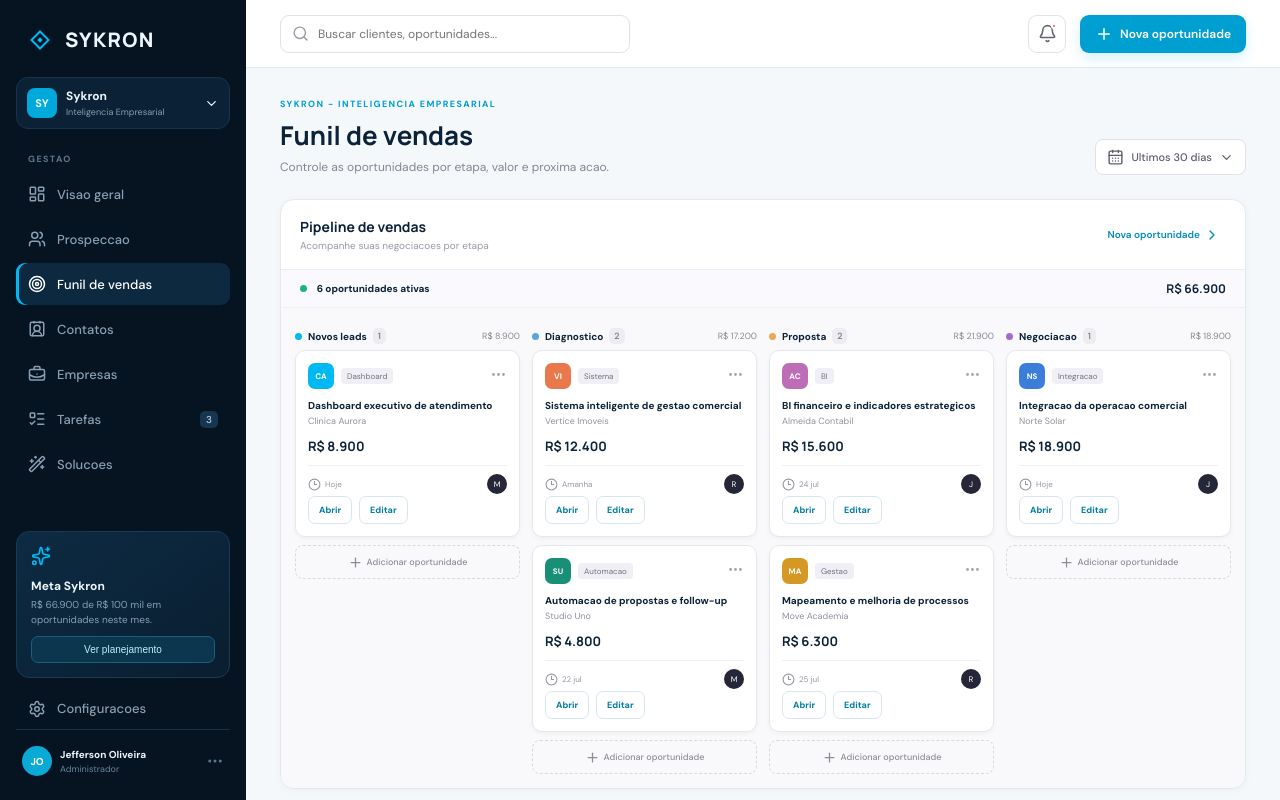
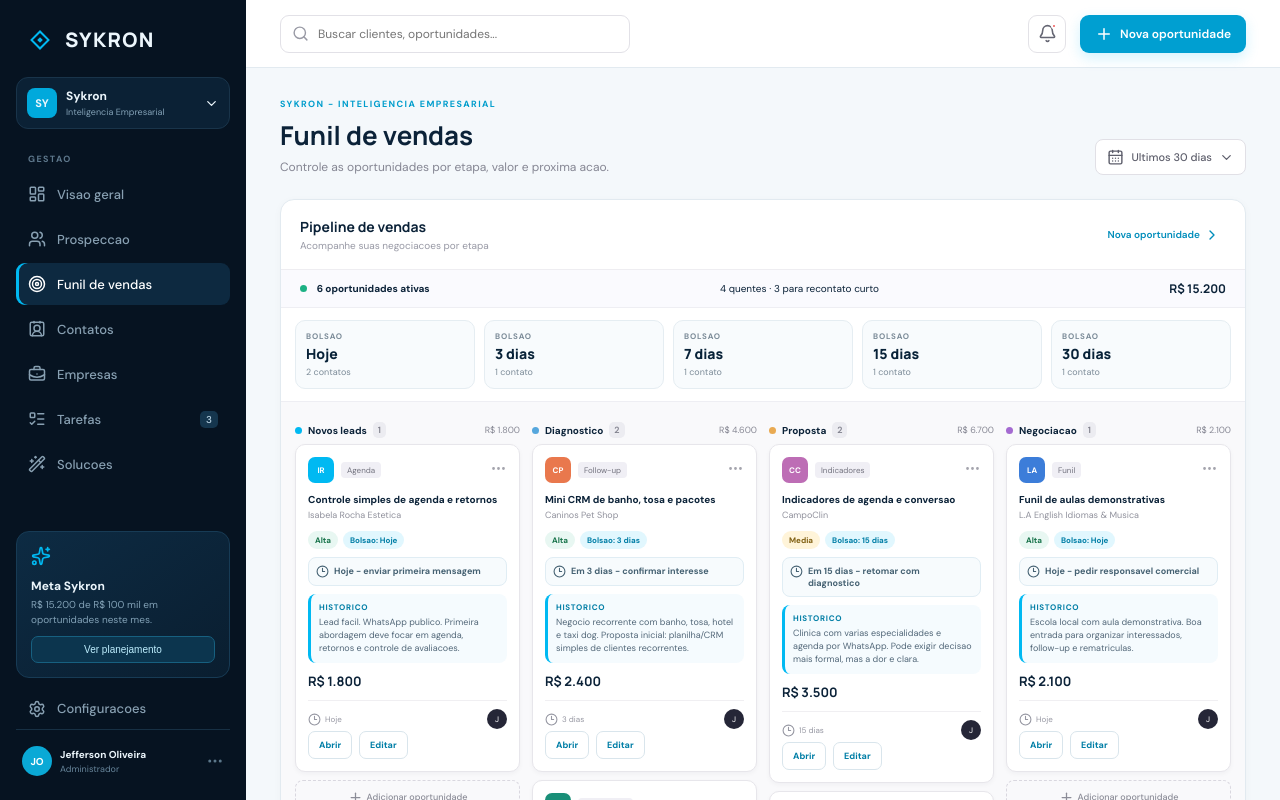
Before and after one commit to jehsorshoe-ai/sykron-crm, a Next.js app: page / in a window 1280 px wide. Both pictures are taken after a click on the button "Funil de vendas". Shown: the top 800 px of the page. Built offline with nearby package versions, Linux system fonts and the light colour scheme.

Commit message:
Add deal history and follow-up buckets

```diff
--- a/app/page.tsx
+++ b/app/page.tsx
@@ -33,6 +33,10 @@ type Deal = {
   title: string;
   value: number;
   stage: string;
+  temperature: string;
+  bucket: string;
+  nextContact: string;
+  history: string;
   person: string;
   initials: string;
   color: string;
@@ -100,14 +104,15 @@ type Draft = Record<string, string>;
 type EditorField = { name: string; label: string; type?: "text" | "number" | "select" | "textarea"; options?: string[] };
 
 const stages = ["Novos leads", "Diagnostico", "Proposta", "Negociacao"];
+const followUpBuckets = ["Hoje", "3 dias", "7 dias", "15 dias", "30 dias"];
 
 const initialDeals: Deal[] = [
-  { id: 1, company: "Clinica Aurora", title: "Dashboard executivo de atendimento", value: 8900, stage: "Novos leads", person: "Marina", initials: "CA", color: "#00b9f2", due: "Hoje", tag: "Dashboard" },
-  { id: 2, company: "Vertice Imoveis", title: "Sistema inteligente de gestao comercial", value: 12400, stage: "Diagnostico", person: "Rafael", initials: "VI", color: "#e9784d", due: "Amanha", tag: "Sistema" },
-  { id: 3, company: "Studio Uno", title: "Automacao de propostas e follow-up", value: 4800, stage: "Diagnostico", person: "Marina", initials: "SU", color: "#198f78", due: "22 jul", tag: "Automacao" },
-  { id: 4, company: "Almeida Contabil", title: "BI financeiro e indicadores estrategicos", value: 15600, stage: "Proposta", person: "Jefferson", initials: "AC", color: "#bd6db5", due: "24 jul", tag: "BI" },
-  { id: 5, company: "Move Academia", title: "Mapeamento e melhoria de processos", value: 6300, stage: "Proposta", person: "Rafael", initials: "MA", color: "#d59823", due: "25 jul", tag: "Gestao" },
-  { id: 6, company: "Norte Solar", title: "Integracao da operacao comercial", value: 18900, stage: "Negociacao", person: "Jefferson", initials: "NS", color: "#3c7dd9", due: "Hoje", tag: "Integracao" },
+  { id: 1, company: "Isabela Rocha Estetica", title: "Controle simples de agenda e retornos", value: 1800, stage: "Novos leads", temperature: "Alta", bucket: "Hoje", nextContact: "Hoje - enviar primeira mensagem", history: "Lead facil. WhatsApp publico. Primeira abordagem deve focar em agenda, retornos e controle de avaliacoes.", person: "Jefferson", initials: "IR", color: "#00b9f2", due: "Hoje", tag: "Agenda" },
+  { id: 2, company: "Caninos Pet Shop", title: "Mini CRM de banho, tosa e pacotes", value: 2400, stage: "Diagnostico", temperature: "Alta", bucket: "3 dias", nextContact: "Em 3 dias - confirmar interesse", history: "Negocio recorrente com banho, tosa, hotel e taxi dog. Proposta inicial: planilha/CRM simples de clientes recorrentes.", person: "Jefferson", initials: "CP", color: "#e9784d", due: "3 dias", tag: "Follow-up" },
+  { id: 3, company: "Fino Faro Pet Shop", title: "Controle de delivery e recompra", value: 2200, stage: "Diagnostico", temperature: "Alta", bucket: "7 dias", nextContact: "Em 7 dias - enviar exemplo visual", history: "Tem delivery e WhatsApp. Dor provavel: pedidos, agendamentos e recompra de produtos sem acompanhamento.", person: "Jefferson", initials: "FF", color: "#198f78", due: "7 dias", tag: "Automacao" },
+  { id: 4, company: "CampoClin", title: "Indicadores de agenda e conversao", value: 3500, stage: "Proposta", temperature: "Media", bucket: "15 dias", nextContact: "Em 15 dias - retomar com diagnostico", history: "Clinica com varias especialidades e agenda por WhatsApp. Pode exigir decisao mais formal, mas a dor e clara.", person: "Jefferson", initials: "CC", color: "#bd6db5", due: "15 dias", tag: "Indicadores" },
+  { id: 5, company: "Vet Center Sorocaba", title: "Controle de retornos e servicos recorrentes", value: 3200, stage: "Proposta", temperature: "Media", bucket: "30 dias", nextContact: "Em 30 dias - nutrir com caso de uso", history: "Clinica veterinaria 24h com muitos pontos de contato. Comecar pequeno: lembretes e retornos.", person: "Jefferson", initials: "VC", color: "#d59823", due: "30 dias", tag: "Retencao" },
+  { id: 6, company: "L.A English Idiomas & Musica", title: "Funil de aulas demonstrativas", value: 2100, stage: "Negociacao", temperature: "Alta", bucket: "Hoje", nextContact: "Hoje - pedir responsavel comercial", history: "Escola local com aula demonstrativa. Boa entrada para organizar interessados, follow-up e rematriculas.", person: "Jefferson", initials: "LA", color: "#3c7dd9", due: "Hoje", tag: "Funil" },
 ];
 
 const companies: Company[] = [
@@ -325,6 +330,7 @@ const whatsappHref = (phone: string) => {
   if (!digits) return "#";
   return `https://wa.me/${digits.startsWith("55") ? digits : `55${digits}`}`;
 };
+const temperatureClass = (temperature: string) => temperature.toLowerCase().replace("media", "medium").replace("baixa", "low").replace("alta", "high");
 
 const nav = [
   ["Visao geral", LayoutDashboard],
@@ -358,9 +364,13 @@ const editorFields: Record<EntityKind, EditorField[]> = {
     { name: "title", label: "Solucao identificada" },
     { name: "value", label: "Valor estimado", type: "number" },
     { name: "stage", label: "Etapa", type: "select", options: stages },
+    { name: "temperature", label: "Temperatura", type: "select", options: ["Alta", "Media", "Baixa"] },
+    { name: "bucket", label: "Bolsao de recontato", type: "select", options: followUpBuckets },
+    { name: "nextContact", label: "Proximo contato" },
     { name: "person", label: "Responsavel" },
     { name: "due", label: "Proxima acao" },
     { name: "tag", label: "Tipo de solucao" },
+    { name: "history", label: "Historico da negociacao", type: "textarea" },
   ],
   contact: [
     { name: "name", label: "Nome" },
@@ -398,7 +408,7 @@ const editorFields: Record<EntityKind, EditorField[]> = {
 
 const emptyDrafts: Record<EntityKind, Draft> = {
   prospect: { company: "", segment: "", size: "", whatsapp: "", site: "", contactHint: "", ease: "", source: "", pain: "", status: "Pesquisa", temperature: "Media", channel: "WhatsApp", nextAction: "", message: "" },
-  deal: { company: "", title: "", value: "0", stage: "Novos leads", person: "Jefferson", due: "Novo", tag: "Solucao" },
+  deal: { company: "", title: "", value: "0", stage: "Novos leads", temperature: "Media", bucket: "7 dias", nextContact: "Definir novo contato", person: "Jefferson", due: "Novo", tag: "Solucao", history: "" },
   contact: { name: "", company: "", role: "", phone: "", email: "", status: "Novo", next: "" },
   company: { name: "", segment: "", size: "", pain: "", fit: "Alto", owner: "Jefferson", value: "0" },
   task: { time: "", title: "", company: "", type: "", priority: "Media" },
@@ -432,7 +442,7 @@ export default function Home() {
 
   const filteredDeals = useMemo(() => {
     const term = query.toLowerCase();
-    return deals.filter((deal) => `${deal.company} ${deal.title} ${deal.tag}`.toLowerCase().includes(term));
+    return deals.filter((deal) => `${deal.company} ${deal.title} ${deal.tag} ${deal.temperature} ${deal.bucket} ${deal.history}`.toLowerCase().includes(term));
   }, [deals, query]);
 
   const filteredCompanies = useMemo(() => {
@@ -470,6 +480,10 @@ export default function Home() {
         title: form.title,
         value: Number(form.value) || 0,
         stage: form.stage,
+        temperature: "Media",
+        bucket: "7 dias",
+        nextContact: "Definir proximo contato",
+        history: "Oportunidade criada manualmente. Registrar conversas, objecoes e combinados aqui.",
         person: "Jefferson",
         initials: form.company.slice(0, 2).toUpperCase(),
         color: "#00b9f2",
@@ -495,7 +509,7 @@ export default function Home() {
   function draftFrom(kind: EntityKind, item: Deal | Prospect | Contact | Company | Task | Solution): Draft {
     if (kind === "deal") {
       const deal = item as Deal;
-      return { company: deal.company, title: deal.title, value: String(deal.value), stage: deal.stage, person: deal.person, due: deal.due, tag: deal.tag };
+      return { company: deal.company, title: deal.title, value: String(deal.value), stage: deal.stage, temperature: deal.temperature, bucket: deal.bucket, nextContact: deal.nextContact, person: deal.person, due: deal.due, tag: deal.tag, history: deal.history };
     }
 
     if (kind === "company") {
@@ -554,6 +568,10 @@ export default function Home() {
         title: draft.title || "Nova oportunidade",
         value: Number(draft.value) || 0,
         stage: draft.stage || "Novos leads",
+        temperature: draft.temperature || "Media",
+        bucket: draft.bucket || "7 dias",
+        nextContact: draft.nextContact || "Definir proximo contato",
+        history: draft.history || "Historico ainda nao registrado.",
         person: draft.person || "Jefferson",
         initials: (draft.company || "NE").slice(0, 2).toUpperCase(),
         color: "#00b9f2",
@@ -828,10 +846,25 @@ function ProspectionModule({ prospects, onOpen, onEdit, onNew }: { prospects: Pr
 }
 
 function PipelineModule({ deals, setForm, setModal, onOpen, onEdit }: { deals: Deal[]; setForm: React.Dispatch<React.SetStateAction<{ company: string; title: string; value: string; stage: string }>>; setModal: (open: boolean) => void; onOpen: (deal: Deal) => void; onEdit: (deal: Deal) => void }) {
+  const hotDeals = deals.filter((deal) => deal.temperature === "Alta").length;
+  const activeFollowUps = deals.filter((deal) => deal.bucket === "Hoje" || deal.bucket === "3 dias").length;
+
   return (
     <section className="panel pipeline-panel">
       <div className="panel-head"><div><h2>Pipeline de vendas</h2><p>Acompanhe suas negociacoes por etapa</p></div><button onClick={() => setModal(true)}>Nova oportunidade <ChevronRight size={16} /></button></div>
-      <div className="pipeline-summary"><div><span className="live-dot" /> <b>{deals.length} oportunidades ativas</b></div><strong>{brl(deals.reduce((sum, deal) => sum + deal.value, 0))}</strong></div>
+      <div className="pipeline-summary"><div><span className="live-dot" /> <b>{deals.length} oportunidades ativas</b></div><span>{hotDeals} quentes · {activeFollowUps} para recontato curto</span><strong>{brl(deals.reduce((sum, deal) => sum + deal.value, 0))}</strong></div>
+      <div className="followup-board">
+        {followUpBuckets.map((bucket) => {
+          const bucketDeals = deals.filter((deal) => deal.bucket === bucket);
+          return (
+            <div className="followup-bucket" key={bucket}>
+              <small>Bolsao</small>
+              <b>{bucket}</b>
+              <span>{bucketDeals.length} contato{bucketDeals.length === 1 ? "" : "s"}</span>
+            </div>
+          );
+        })}
+      </div>
       <Kanban deals={deals} setForm={setForm} setModal={setModal} onOpen={onOpen} onEdit={onEdit} />
     </section>
   );
@@ -862,6 +895,12 @@ function DealCard({ deal, onOpen, onEdit }: { deal: Deal; onOpen: (deal: Deal) =
       <div className="deal-top"><div className="company-avatar" style={{ background: deal.color }}>{deal.initials}</div><span className="tag">{deal.tag}</span><button aria-label="Mais opcoes"><MoreHorizontal size={17} /></button></div>
       <h3>{deal.title}</h3>
       <p>{deal.company}</p>
+      <div className="deal-signals">
+        <span className={`temperature-pill ${temperatureClass(deal.temperature)}`}>{deal.temperature}</span>
+        <span className="bucket-pill">Bolsao: {deal.bucket}</span>
+      </div>
+      <div className="next-contact"><Clock3 size={13} /><span>{deal.nextContact}</span></div>
+      <div className="history-preview"><small>Historico</small><span>{deal.history}</span></div>
       <strong>{brl(deal.value)}</strong>
       <div className="deal-footer"><span><Clock3 size={13} /> {deal.due}</span><span className="person">{deal.person.slice(0, 1)}</span></div>
       <div className="record-actions"><button onClick={() => onOpen(deal)}>Abrir</button><button onClick={() => onEdit(deal)}>Editar</button></div>
```
Also changed, not shown: app/globals.css.
